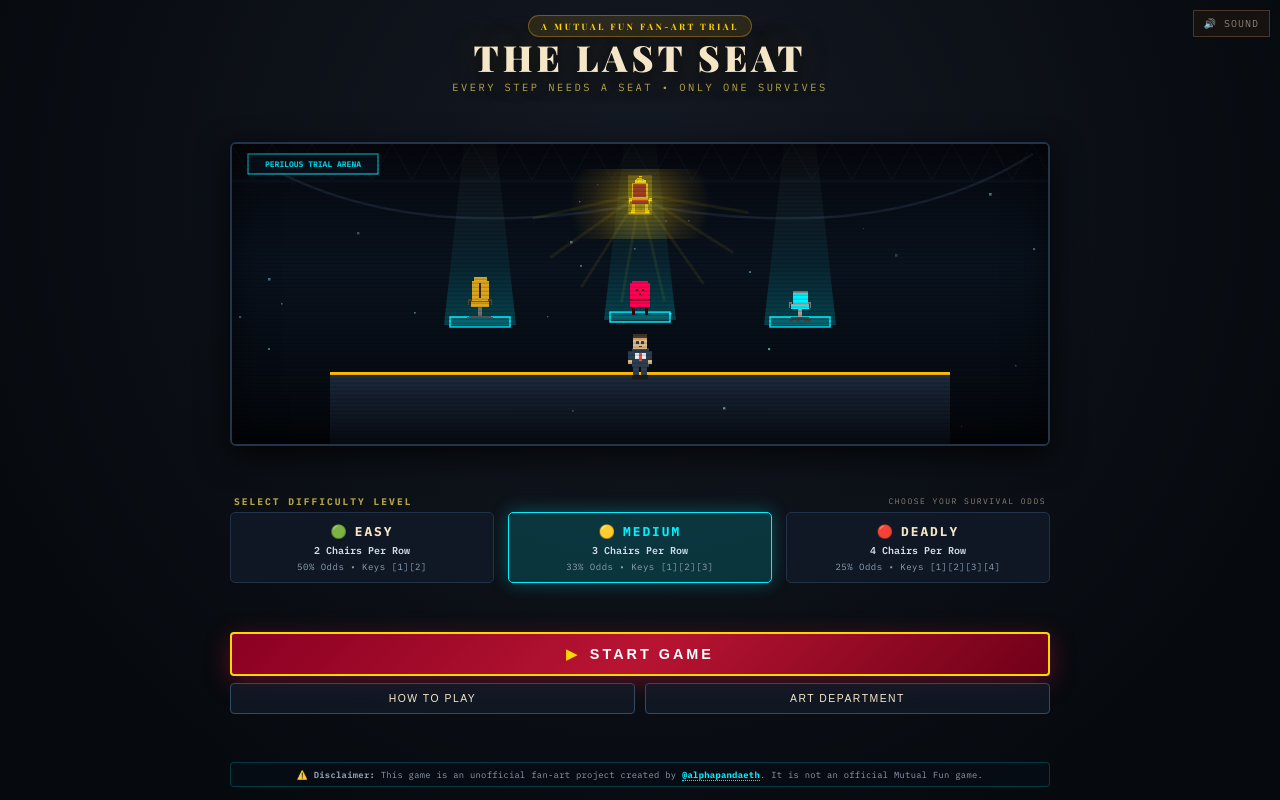
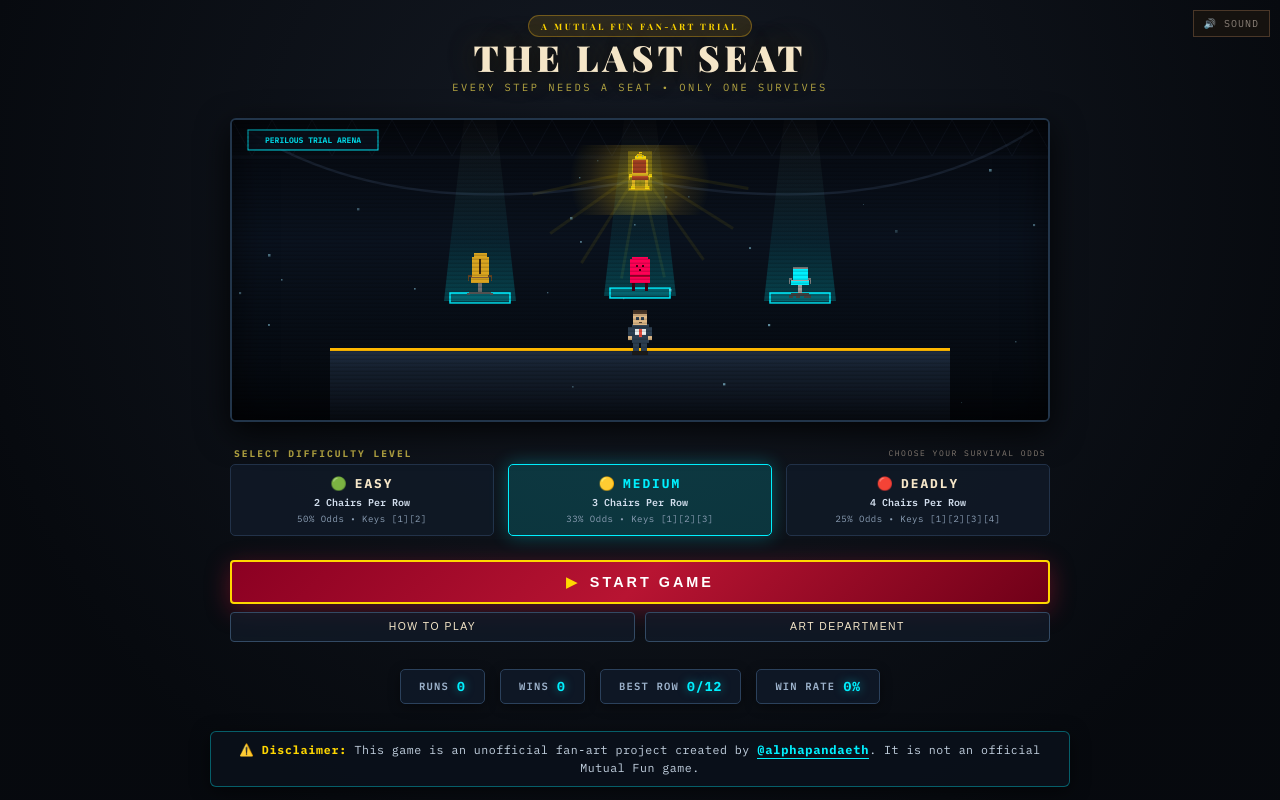
Before and after one commit to sercan48/The-Last-Seat, a React (Vite) app: page / in a window 1280 px wide. Built offline with nearby package versions, Linux system fonts and the light colour scheme.

Commit message:
fix(ui): enlarge and enhance legibility of player stats bar and bottom disclaimer

```diff
--- a/src/styles/global.css
+++ b/src/styles/global.css
@@ -357,65 +357,91 @@
 /* ---- Stats Bar ---- */
 .title-stats-bar {
   display: flex;
-  gap: 8px;
+  gap: clamp(8px, 1.2vw, 16px);
   justify-content: center;
+  align-items: center;
   flex-wrap: wrap;
   width: 100%;
-  max-width: 820px;
+  max-width: 860px;
   flex-shrink: 0;
-  margin: 0;
+  margin: 2px auto 0;
 }
 
 .stat-pill {
-  background: rgba(14, 22, 34, 0.85);
-  border: 1px solid #223249;
-  padding: clamp(3px, 0.6vh, 5px) 12px;
-  border-radius: 3px;
-  font-size: clamp(8px, 1.1vh, 10px);
+  background: rgba(14, 24, 38, 0.95);
+  border: 1.5px solid #2B415C;
+  padding: clamp(6px, 1vh, 9px) clamp(12px, 1.4vw, 18px);
+  border-radius: 5px;
   display: flex;
-  gap: 5px;
-  color: var(--warm-gray);
+  align-items: center;
+  gap: 8px;
+  box-shadow: 0 3px 12px rgba(0, 0, 0, 0.4);
+  transition: all 0.2s ease;
+}
+
+.stat-pill:hover {
+  border-color: #00F0FF;
+  transform: translateY(-1px);
 }
 
 .stat-pill .label {
-  font-weight: 500;
-  letter-spacing: 1px;
+  font-family: var(--font-mono);
+  font-size: clamp(10.5px, 1.3vh, 12px);
+  font-weight: 600;
+  letter-spacing: 1.2px;
+  color: #9DB3CC;
+  text-transform: uppercase;
 }
 
 .stat-pill .val {
+  font-family: var(--font-mono);
+  font-size: clamp(13px, 1.6vh, 16px);
   color: #00F0FF;
-  font-weight: 700;
+  font-weight: 800;
+  letter-spacing: 1px;
+  text-shadow: 0 0 10px rgba(0, 240, 255, 0.5);
 }
 
 /* ---- Legal / Fan Art Disclaimer ---- */
 .title-disclaimer {
-  padding: clamp(4px, 0.7vh, 8px) 14px;
-  font-size: clamp(8px, 1.1vh, 9.5px);
-  line-height: 1.35;
-  color: #8C98A8;
-  background: rgba(8, 14, 22, 0.85);
-  border: 1px solid rgba(0, 240, 255, 0.2);
-  border-radius: 4px;
-  max-width: 820px;
+  padding: clamp(8px, 1.2vh, 12px) clamp(16px, 2vw, 24px);
+  font-family: var(--font-mono);
+  font-size: clamp(11.5px, 1.45vh, 13px);
+  line-height: 1.5;
+  color: #C3D1E0;
+  background: rgba(10, 16, 26, 0.94);
+  border: 1.5px solid rgba(0, 240, 255, 0.35);
+  border-radius: 6px;
+  box-shadow: 0 4px 18px rgba(0, 0, 0, 0.5);
+  max-width: 860px;
   width: 100%;
   text-align: center;
-  letter-spacing: 0.3px;
+  letter-spacing: 0.5px;
   flex-shrink: 0;
-  margin: 0;
+  margin: 2px auto 0;
+}
+
+.title-disclaimer strong {
+  color: #FFD700;
+  font-weight: 700;
+  letter-spacing: 0.8px;
 }
 
 .title-disclaimer a {
   color: #00F0FF;
   text-decoration: none;
-  font-weight: bold;
-  border-bottom: 1px dotted #00F0FF;
-  transition: color 0.15s, border-color 0.15s;
+  font-size: clamp(12px, 1.5vh, 13.5px);
+  font-weight: 800;
+  letter-spacing: 0.8px;
+  border-bottom: 1.5px solid #00F0FF;
+  padding-bottom: 1px;
+  transition: all 0.15s ease;
 }
 
 .title-disclaimer a:hover {
   color: #FFB800;
   border-color: #FFB800;
-  text-shadow: 0 0 8px rgba(255, 184, 0, 0.5);
+  text-shadow: 0 0 12px rgba(255, 184, 0, 0.8);
 }
 
 /* ---- Character Select ---- */
--- a/src/ui/TitleScreen.tsx
+++ b/src/ui/TitleScreen.tsx
@@ -313,16 +313,16 @@
         </div>
 
         {/* Player Stats Record */}
-        {stats.runs > 0 && (
         <div className="title-stats-bar">
           <div className="stat-pill"><span className="label">RUNS</span><span className="val">{stats.runs}</span></div>
           <div className="stat-pill"><span className="label">WINS</span><span className="val">{stats.wins}</span></div>
           <div className="stat-pill"><span className="label">BEST ROW</span><span className="val">{stats.bestRow}/12</span></div>
-            {stats.fastestWin !== null && (
+          {stats.fastestWin !== null ? (
             <div className="stat-pill"><span className="label">BEST TIME</span><span className="val">{stats.fastestWin.toFixed(2)}s</span></div>
+          ) : (
+            <div className="stat-pill"><span className="label">WIN RATE</span><span className="val">{stats.runs > 0 ? Math.round((stats.wins / stats.runs) * 100) + '%' : '0%'}</span></div>
           )}
         </div>
-        )}
 
         {/* Legal Disclaimer */}
         <div className="title-disclaimer">
```
Lines whose indentation alone changed are shown as unchanged.
